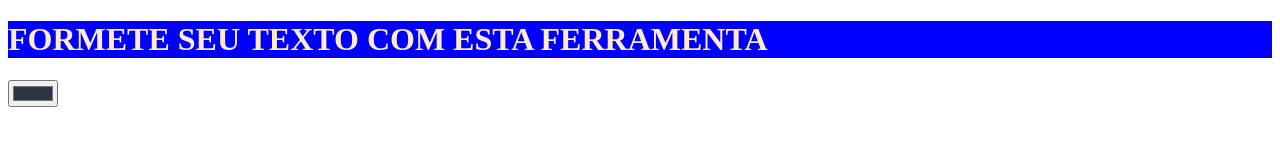
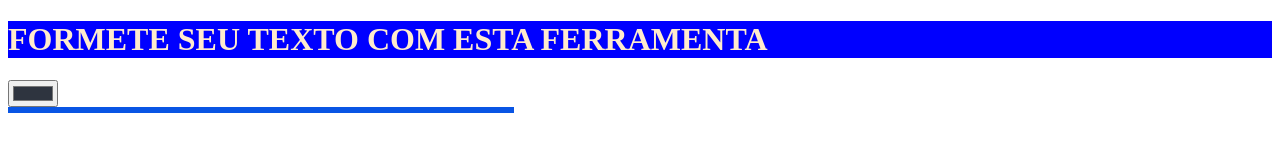
Before and after one commit to camiloLelis/trybe-exercises-, a plain HTML site: page exercises/javascript-dom-eventos-e-web-storage_4/index.html in a window 1280 px wide. Drawn offline with Linux system fonts and the light colour scheme.

Commit message:
modifiquei

```diff
--- a/exercises/javascript-dom-eventos-e-web-storage_4/style.css
+++ b/exercises/javascript-dom-eventos-e-web-storage_4/style.css
@@ -6,3 +6,10 @@ header{
     top: 0px;
 
 }
+
+#text {
+    width: 500px;
+    border :solid ;
+    border-color: rgb(9, 85, 228);
+
+}
```
